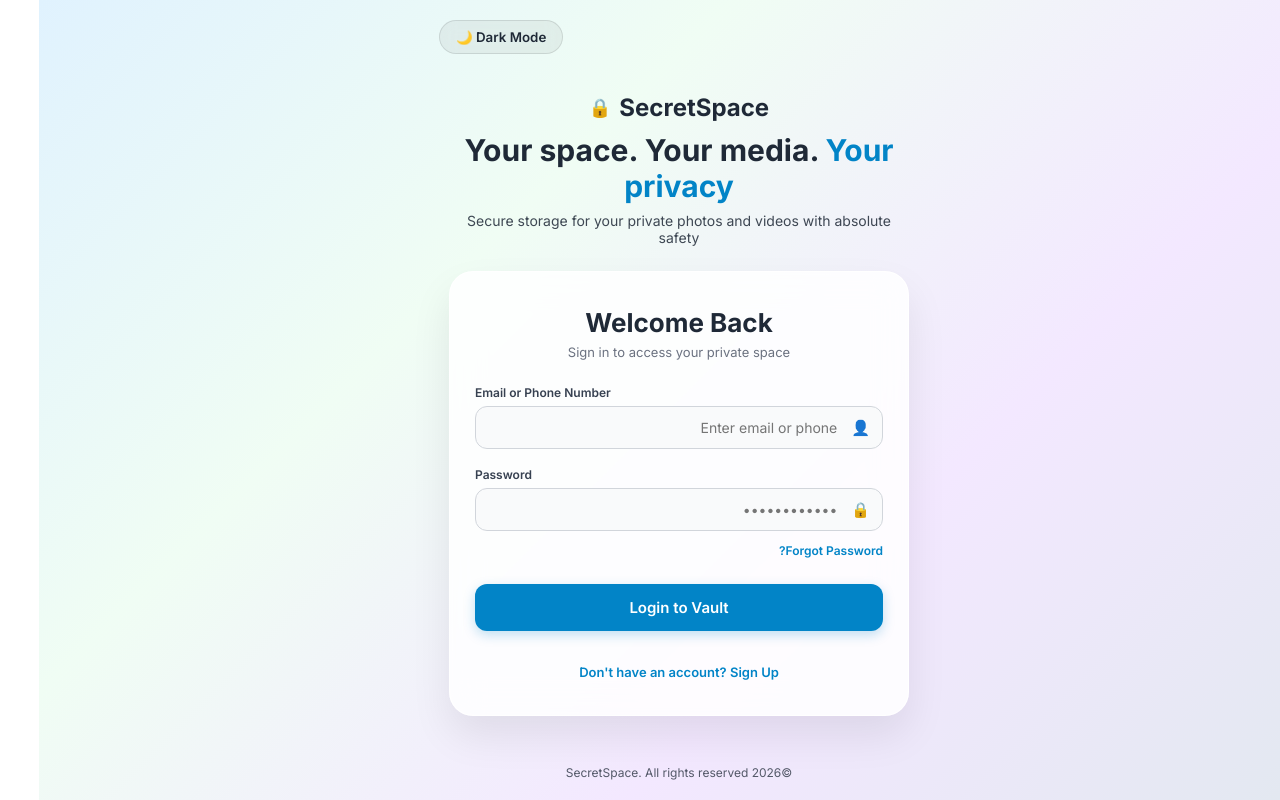
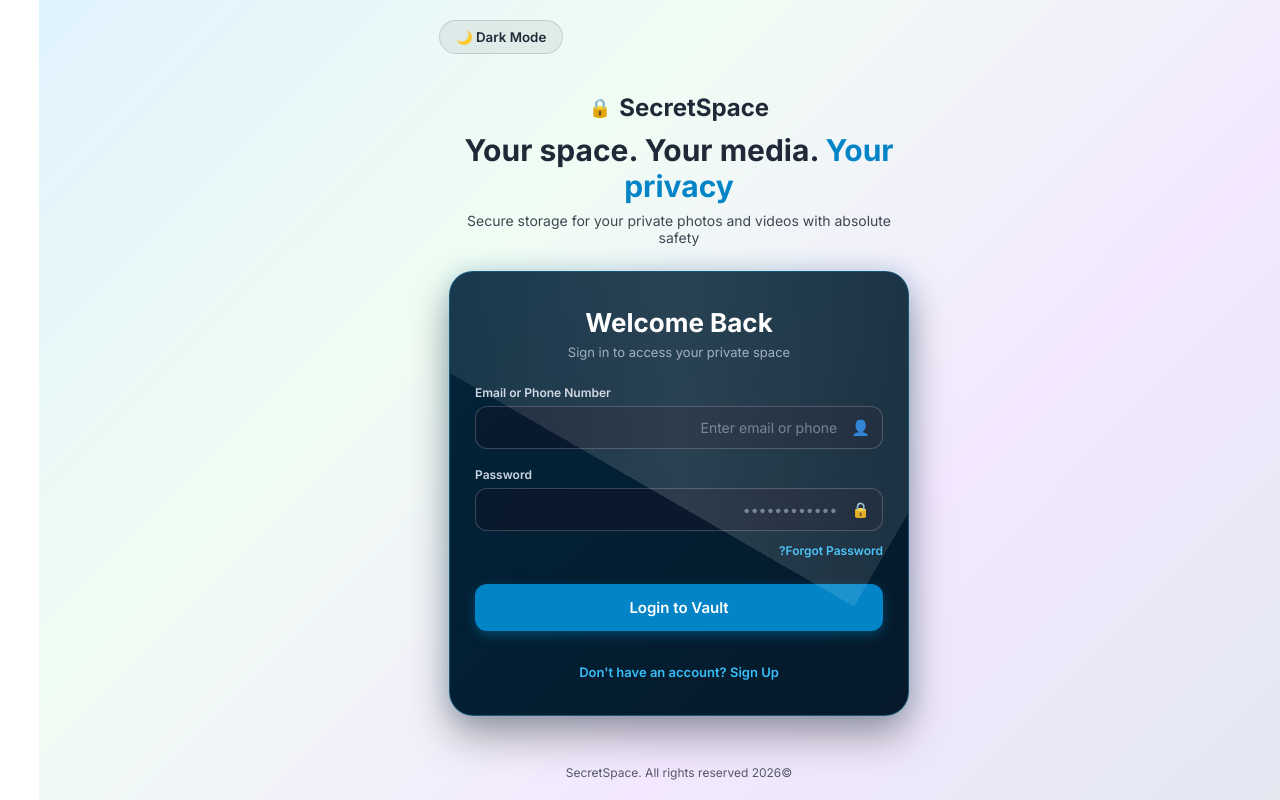
Before and after one commit to yazanmoha33-create/SecretSpace, a React (Vite) app: page / in a window 1280 px wide. Built offline with nearby package versions, Linux system fonts and the light colour scheme.

Commit message:
Update App.css

```diff
--- a/src/App.css
+++ b/src/App.css
@@ -7,7 +7,7 @@
   font-family: 'Inter', sans-serif;
 }
 
-/* خلفية الصفحة العامة أصبحت فاتحة وناعمة مع حركة بطيئة وخفيفة بالألوان */
+/* خلفية الصفحة العامة (الخارجية) فاتحة وهادئة مع حركة تدريجية خفيفة وبطيئة */
 .app-container {
   min-height: 100vh;
   display: flex;
@@ -49,8 +49,8 @@
 }
 
 .theme-toggle-btn {
-  background: rgba(0, 0, 0, 0.05);
-  border: 1px solid rgba(0, 0, 0, 0.1);
+  background: rgba(0, 0, 0, 0.06);
+  border: 1px solid rgba(0, 0, 0, 0.12);
   padding: 8px 16px;
   border-radius: 20px;
   color: inherit;
@@ -127,27 +127,49 @@
   opacity: 0.85;
 }
 
-/* بطاقة تسجيل الدخول والخزنة بتصميم نظيف ومرتب */
+/* البطاقة الداخلية (تسجيل الدخول والخزنة) أصبحت بالألوان الغامقة الحيوية مع اللمعة والحركة */
 .login-card {
   width: 100%;
-  background: rgba(255, 255, 255, 0.85);
-  backdrop-filter: blur(16px);
-  color: #1f2937;
+  background: linear-gradient(135deg, #033454, #022338, #071321);
+  background-size: 300% 300%;
+  animation: cardGradientShift 10s ease infinite, fadeInUp 0.6s ease;
+  color: #ffffff;
   padding: 35px 25px;
   border-radius: 24px;
-  box-shadow: 0 20px 40px rgba(0, 0, 0, 0.08);
-  border: 1.5px solid rgba(255, 255, 255, 0.9);
+  box-shadow: 0 20px 40px rgba(0, 0, 0, 0.35), 0 0 25px rgba(2, 132, 199, 0.2);
+  border: 1.5px solid rgba(56, 189, 248, 0.35);
   position: relative;
   overflow: hidden;
   transition: all 0.4s cubic-bezier(0.4, 0, 0.2, 1);
-  animation: fadeInUp 0.6s ease;
 }
 
-.dark .login-card {
-  background: rgba(15, 23, 42, 0.88);
-  color: #f1f1f1;
-  border-color: rgba(255, 255, 255, 0.1);
-  box-shadow: 0 20px 40px rgba(0, 0, 0, 0.4);
+@keyframes cardGradientShift {
+  0% { background-position: 0% 50%; }
+  50% { background-position: 100% 50%; }
+  100% { background-position: 0% 50%; }
+}
+
+.login-card::before {
+  content: '';
+  position: absolute;
+  top: -50%;
+  left: -50%;
+  width: 200%;
+  height: 200%;
+  background: linear-gradient(
+    60deg,
+    transparent,
+    rgba(255, 255, 255, 0.15),
+    transparent
+  );
+  transform: rotate(30deg);
+  animation: shimmerEffect 4.5s linear infinite;
+  pointer-events: none;
+}
+
+@keyframes shimmerEffect {
+  0% { transform: translateY(-100%) rotate(30deg); }
+  100% { transform: translateY(100%) rotate(30deg); }
 }
 
 .login-card.vault-card-wide {
@@ -163,14 +185,11 @@
   font-size: 26px;
   font-weight: 700;
   margin-bottom: 6px;
+  color: #ffffff;
 }
 
 .login-header p {
   font-size: 13px;
-  color: #6b7280;
-}
-
-.dark .login-header p {
   color: #94a3b8;
 }
 
@@ -190,31 +209,22 @@
 .input-group label {
   font-size: 12px;
   font-weight: 600;
-  color: #374151;
-}
-
-.dark .input-group label {
   color: #cbd5e1;
 }
 
 .input-wrapper {
   display: flex;
   align-items: center;
-  border: 1.5px solid #d1d5db;
+  border: 1.5px solid rgba(255, 255, 255, 0.2);
   border-radius: 12px;
   padding: 0 12px;
-  background: #f9fafb;
+  background: rgba(15, 23, 42, 0.6);
   transition: all 0.3s ease;
 }
 
 .input-wrapper:focus-within {
-  border-color: #0284c7;
-  box-shadow: 0 0 0 4px rgba(2, 132, 199, 0.15);
-}
-
-.dark .input-wrapper {
-  border-color: #475569;
-  background: #020617;
+  border-color: #38bdf8;
+  box-shadow: 0 0 0 4px rgba(56, 189, 248, 0.25);
 }
 
 .icon {
@@ -229,7 +239,11 @@
   font-size: 14px;
   outline: none;
   background: transparent;
-  color: inherit;
+  color: #ffffff;
+}
+
+.input-wrapper input::placeholder {
+  color: #64748b;
 }
 
 .login-btn {
@@ -243,7 +257,7 @@
   cursor: pointer;
   transition: all 0.2s ease;
   margin-top: 8px;
-  box-shadow: 0 4px 12px rgba(2, 132, 199, 0.25);
+  box-shadow: 0 4px 12px rgba(2, 132, 199, 0.4);
 }
 
 .login-btn:hover {
@@ -265,7 +279,7 @@
 }
 
 .link-text {
-  color: #0284c7;
+  color: #38bdf8;
   cursor: pointer;
   font-weight: 600;
   transition: opacity 0.2s;
@@ -276,19 +290,15 @@
   opacity: 0.8;
 }
 
-.dark .link-text {
-  color: #38bdf8;
-}
-
 .error-text {
-  color: #ef4444;
+  color: #f87171;
   font-size: 12px;
   text-align: center;
   margin: 0;
 }
 
 .success-text {
-  color: #22c55e;
+  color: #4ade80;
   font-size: 12px;
   text-align: center;
   margin: 0;
@@ -308,13 +318,9 @@
 
 .vault-user-email {
   font-size: 13px;
-  color: #0284c7;
+  color: #38bdf8;
   font-weight: 600;
   margin-top: 4px;
-}
-
-.dark .vault-user-email {
-  color: #38bdf8;
 }
 
 .vault-nav-tabs {
@@ -327,21 +333,17 @@
   flex: 1;
   padding: 10px;
   border-radius: 10px;
-  border: 1.5px solid #d1d5db;
+  border: 1.5px solid rgba(255, 255, 255, 0.2);
   background: transparent;
-  color: inherit;
+  color: #ffffff;
   font-size: 13px;
   font-weight: 600;
   cursor: pointer;
   transition: all 0.3s ease;
 }
 
-.dark .tab-btn {
-  border-color: #475569;
-}
-
 .tab-btn:hover {
-  border-color: #0284c7;
+  border-color: #38bdf8;
 }
 
 .tab-btn.active {
@@ -360,22 +362,18 @@
 .cat-pill {
   padding: 6px 14px;
   border-radius: 20px;
-  border: 1.5px solid #cbd5e1;
+  border: 1.5px solid rgba(255, 255, 255, 0.2);
   background: transparent;
   font-size: 12px;
   font-weight: 600;
   cursor: pointer;
-  color: inherit;
+  color: #ffffff;
   white-space: nowrap;
   transition: all 0.2s ease;
 }
 
-.dark .cat-pill {
-  border-color: #475569;
-}
-
 .cat-pill:hover {
-  background: rgba(2, 132, 199, 0.1);
+  background: rgba(2, 132, 199, 0.2);
 }
 
 .cat-pill.active {
@@ -398,7 +396,7 @@
   font-weight: 600;
   cursor: pointer;
   transition: all 0.3s ease;
-  box-shadow: 0 4px 12px rgba(2, 132, 199, 0.25);
+  box-shadow: 0 4px 12px rgba(2, 132, 199, 0.3);
 }
 
 .upload-btn:hover {
@@ -413,12 +411,8 @@
   max-height: 400px;
   overflow-y: auto;
   padding: 12px;
-  background: rgba(0, 0, 0, 0.03);
+  background: rgba(0, 0, 0, 0.25);
   border-radius: 16px;
-}
-
-.dark .gallery-grid-full {
-  background: rgba(0, 0, 0, 0.2);
 }
 
 .image-card-full {
@@ -427,7 +421,7 @@
   overflow: hidden;
   height: 130px;
   background: #000;
-  box-shadow: 0 4px 10px rgba(0, 0, 0, 0.1);
+  box-shadow: 0 6px 12px rgba(0, 0, 0, 0.3);
   transition: transform 0.3s ease;
 }
 
@@ -504,12 +498,8 @@
   grid-column: span 4;
   text-align: center;
   font-size: 14px;
-  color: #6b7280;
+  color: #94a3b8;
   padding: 50px 20px;
-}
-
-.dark .no-images-text {
-  color: #94a3b8;
 }
 
 .logout-btn {
```
